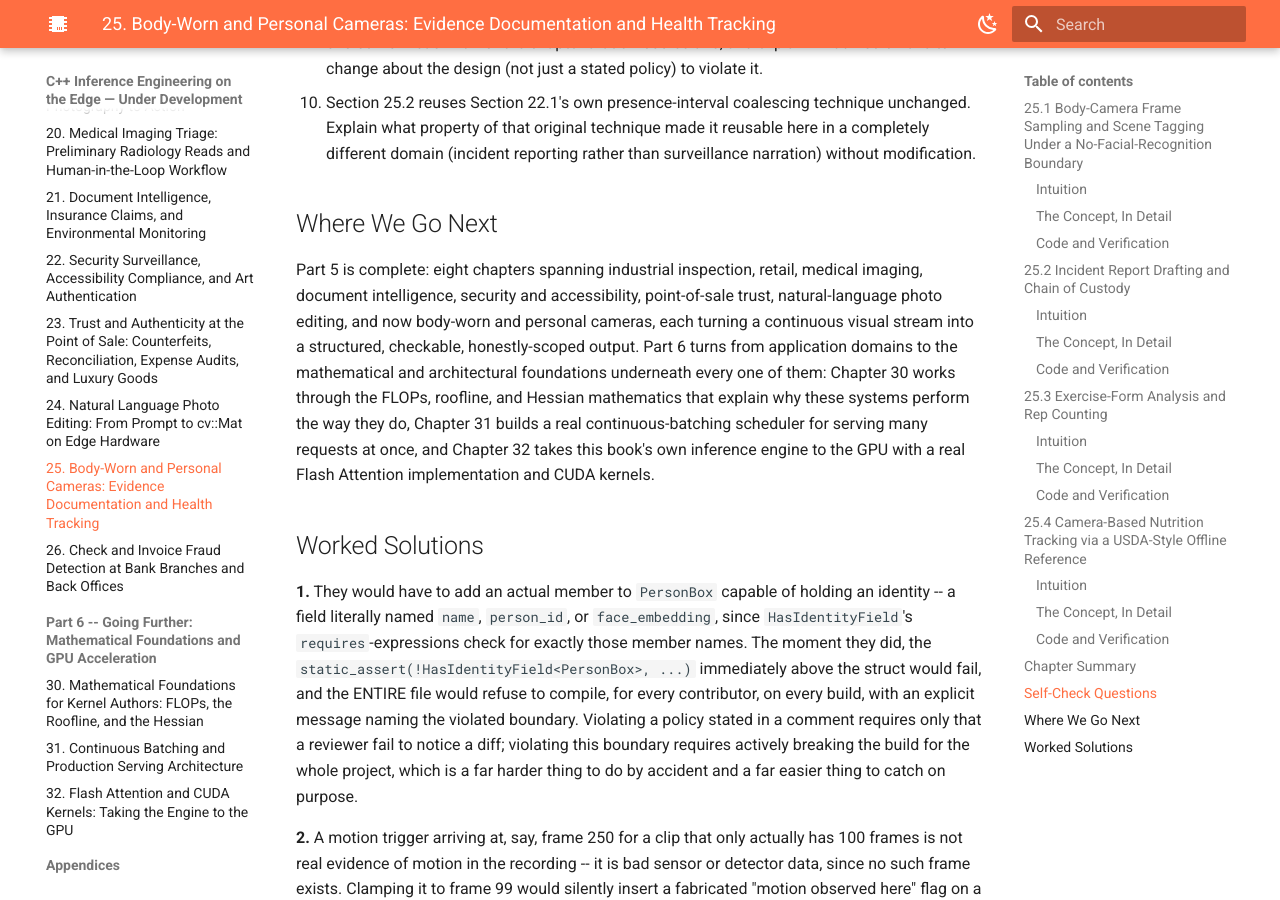
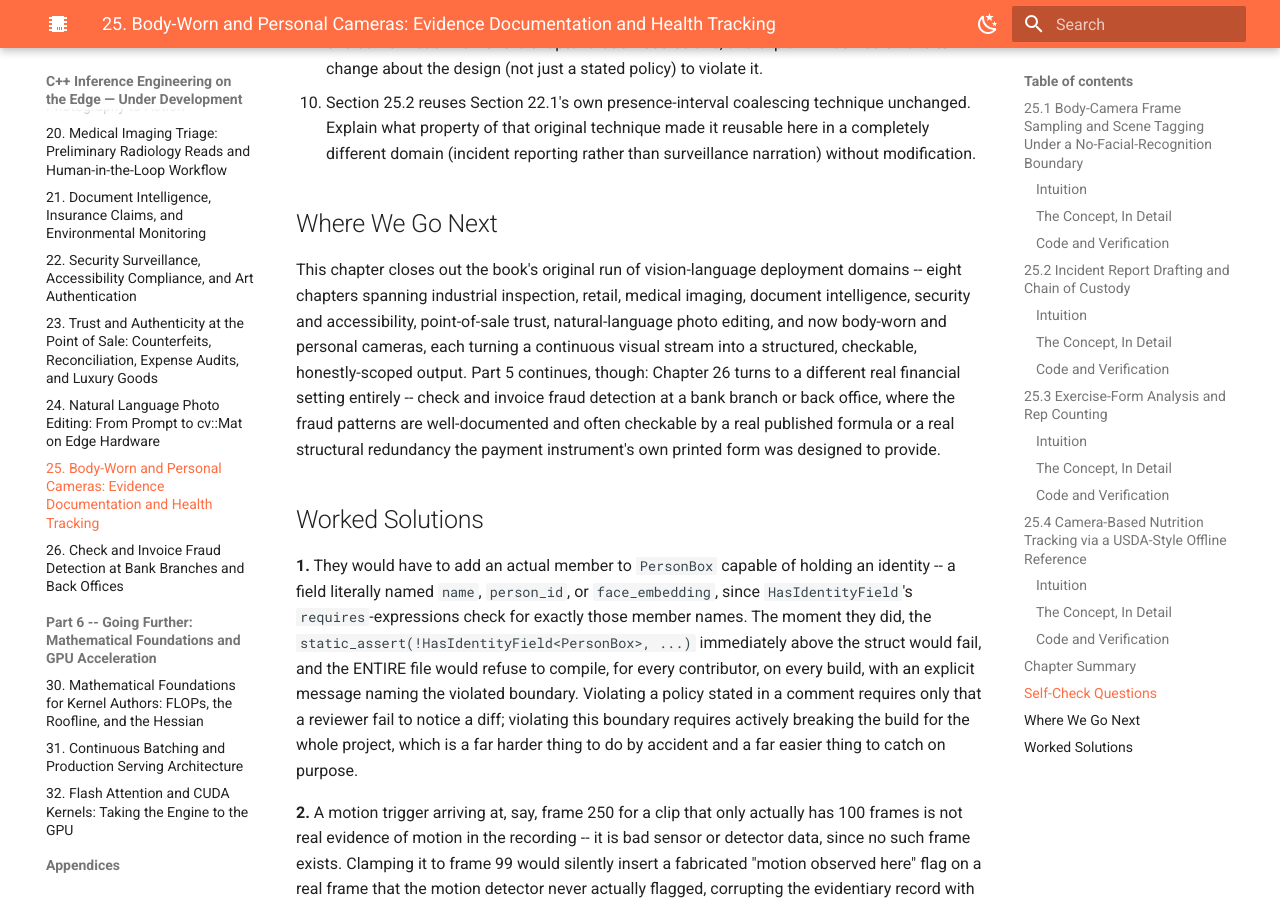
Before and after one commit to MaximumBeings/cpp_inference_engineering_on_the_edge_from_first_principles, an MkDocs documentation site: the page built from docs/part5/25-body-worn-and-personal-cameras.md, in a window 1280 px wide and 900 px high, scrolled down 31463 px. Built offline with MkDocs 1.6.1 and Material for MkDocs 9.7.7, drawn with Linux system fonts in a browser that asks for light colours.

Commit message:
Fix Chapter 25's stale "Part 5 is complete" closing claim
Chapter 25's own "Where We Go Next" said Part 5 was complete at eight
chapters and jumped straight to Part 6 -- no longer true now that
Chapter 26 continues Part 5 with the first of four new financial-
industry application chapters. Rephrased to point to Chapter 26
instead, without changing the accurate historical "eight chapters"
count for Chapters 18-25 themselves.

Co-Authored-By: Claude Sonnet 5 <noreply@anthropic.com>
Claude-Session: https://claude.ai/code/session_018aNF8asuQ7qdGxTUeqr1JR

```diff
--- a/docs/part5/25-body-worn-and-personal-cameras.md
+++ b/docs/part5/25-body-worn-and-personal-cameras.md
@@ -1383,7 +1383,7 @@ This chapter closed Part 5 by building two real, privacy-respecting camera pipel
 
 ## Where We Go Next
 
-Part 5 is complete: eight chapters spanning industrial inspection, retail, medical imaging, document intelligence, security and accessibility, point-of-sale trust, natural-language photo editing, and now body-worn and personal cameras, each turning a continuous visual stream into a structured, checkable, honestly-scoped output. Part 6 turns from application domains to the mathematical and architectural foundations underneath every one of them: Chapter 30 works through the FLOPs, roofline, and Hessian mathematics that explain why these systems perform the way they do, Chapter 31 builds a real continuous-batching scheduler for serving many requests at once, and Chapter 32 takes this book's own inference engine to the GPU with a real Flash Attention implementation and CUDA kernels.
+This chapter closes out the book's original run of vision-language deployment domains -- eight chapters spanning industrial inspection, retail, medical imaging, document intelligence, security and accessibility, point-of-sale trust, natural-language photo editing, and now body-worn and personal cameras, each turning a continuous visual stream into a structured, checkable, honestly-scoped output. Part 5 continues, though: Chapter 26 turns to a different real financial setting entirely -- check and invoice fraud detection at a bank branch or back office, where the fraud patterns are well-documented and often checkable by a real published formula or a real structural redundancy the payment instrument's own printed form was designed to provide.
 
 ## Worked Solutions
 
```
Also changed, not shown: chapter25_template.md (+1 -1 lines).
